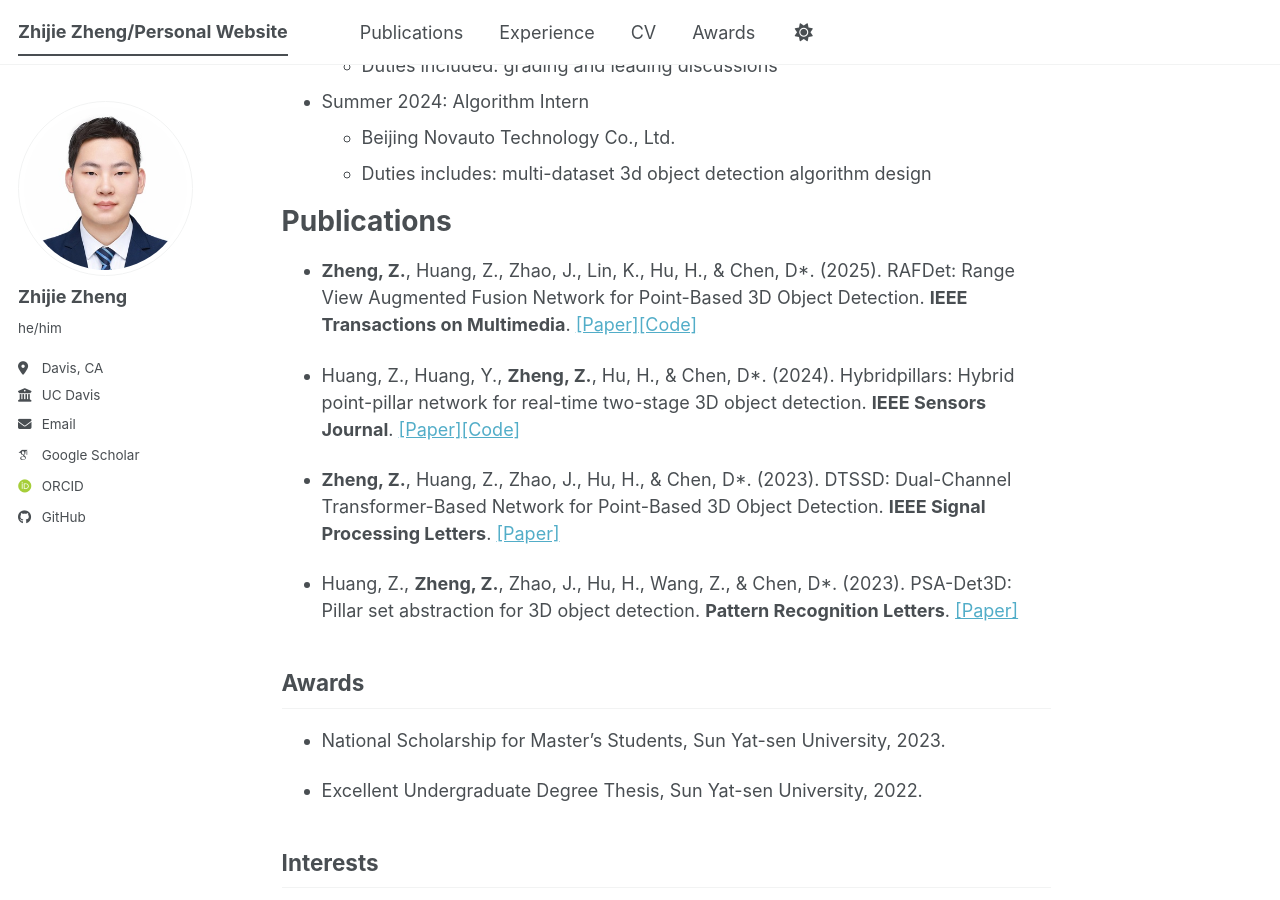
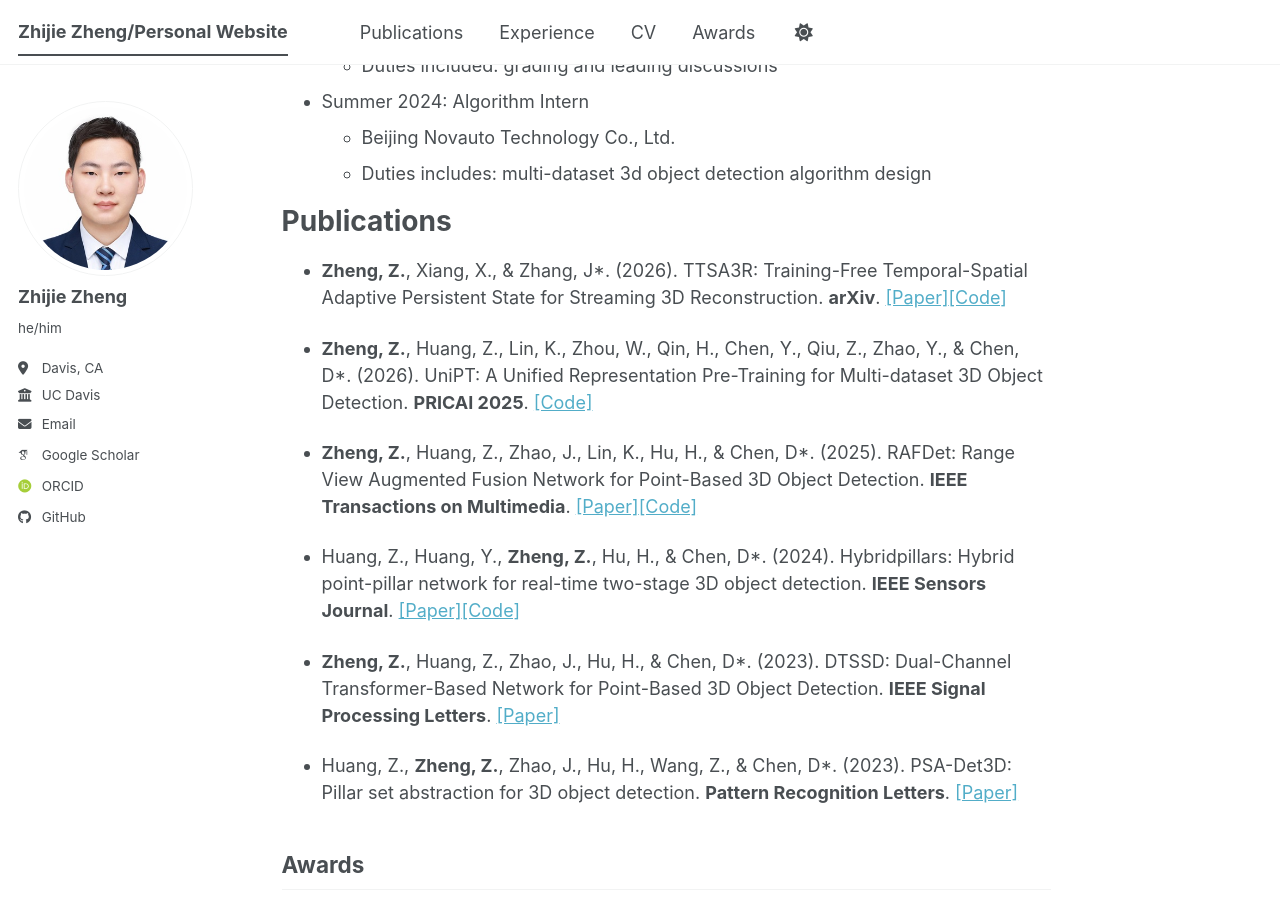
Before and after one commit to microjie372/microjie372.github.io, a Jekyll site: the page built from _pages/about.md, in a window 1280 px wide and 900 px high, scrolled down 667 px. Built offline with Jekyll 4.4.1, drawn with Linux system fonts in a browser that asks for light colours; some web fonts are replaced; a script bundle is joined from its source files by our own code; library files that are not in the unit come from our copies.

Commit message:
Update about.md

```diff
--- a/_pages/about.md
+++ b/_pages/about.md
@@ -31,6 +31,10 @@ Work experience
 
 Publications
 ======
+- <strong>Zheng, Z.</strong>, Xiang, X., & Zhang, J*. (2026). TTSA3R: Training-Free Temporal-Spatial Adaptive Persistent State for Streaming 3D Reconstruction. <strong>arXiv</strong>. [[Paper]](https://arxiv.org/abs/2601.22615)[[Code]](https://github.com/anonus2357/ttsa3r)
+
+- <strong>Zheng, Z.</strong>, Huang, Z., Lin, K., Zhou, W., Qin, H., Chen, Y., Qiu, Z., Zhao, Y., & Chen, D*. (2026). UniPT: A Unified Representation Pre-Training for Multi-dataset 3D Object Detection. <strong>PRICAI 2025</strong>. [[Code]](https://github.com/microjie372/UniPT)
+
 - <strong>Zheng, Z.</strong>, Huang, Z., Zhao, J., Lin, K., Hu, H., & Chen, D*. (2025). RAFDet: Range View Augmented Fusion Network for Point-Based 3D Object Detection. <strong>IEEE Transactions on Multimedia</strong>. [[Paper]](https://doi.org/10.1109/TMM.2025.3535289)[[Code]](https://github.com/microjie372/RAFDet)
 
 - Huang, Z., Huang, Y., <strong>Zheng, Z.</strong>, Hu, H., & Chen, D*. (2024). Hybridpillars: Hybrid point-pillar network for real-time two-stage 3D object detection. <strong>IEEE Sensors Journal</strong>. [[Paper]](https://doi.org/10.1109/JSEN.2024.3468646)[[Code]](https://github.com/huangzhicong3/HybridPillars)
```
